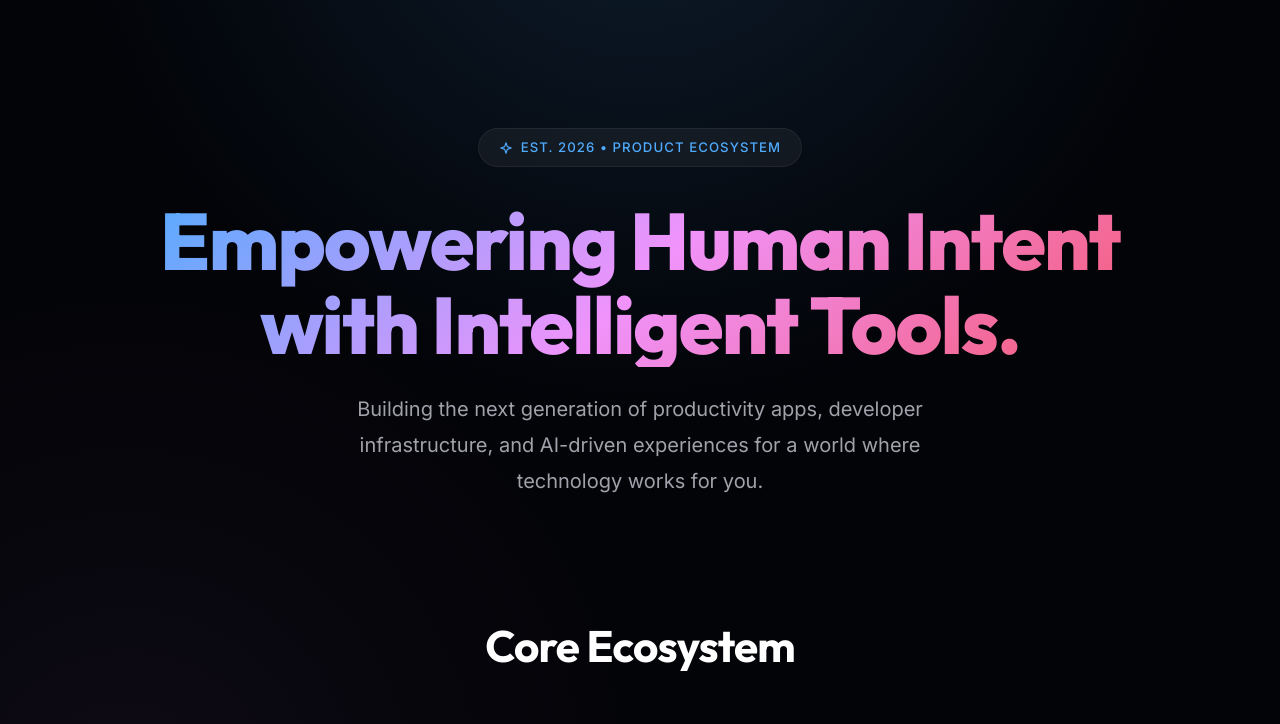
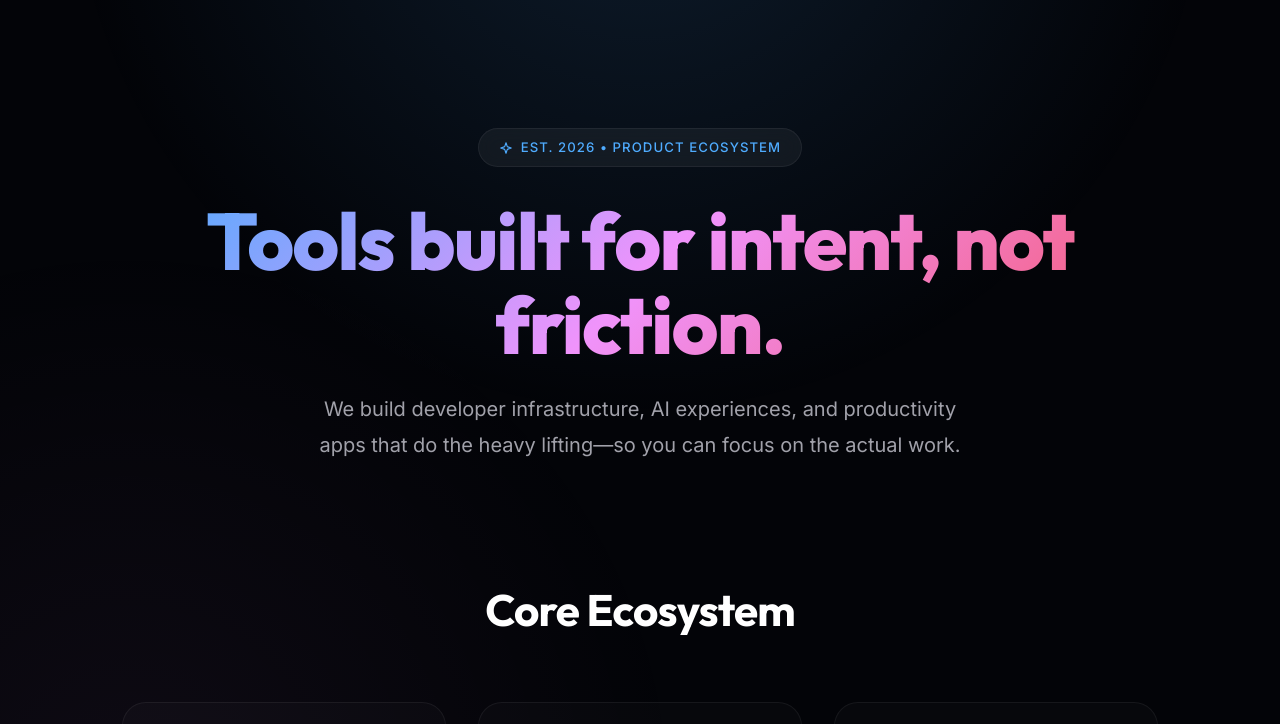
Before and after one commit to tomer-ben-david/mindmeld.github.io, a plain HTML site: page index.html in a window 1280 px wide. Shown: the top 724 px of the page. Drawn offline with Linux system fonts and the light colour scheme.

Commit message:
copy: update hero text to the No-BS / High Leverage vibe

```diff
--- a/index.html
+++ b/index.html
@@ -38,10 +38,10 @@
                 </svg>
                 EST. 2026 • PRODUCT ECOSYSTEM
             </div>
-            <h1>Empowering Human Intent <br>with Intelligent Tools.</h1>
+            <h1>Tools built for intent, not friction.</h1>
             <p class="description">
-                Building the next generation of productivity apps, developer infrastructure, and AI-driven experiences
-                for a world where technology works for you.
+                We build developer infrastructure, AI experiences, and productivity apps that do the heavy lifting—so
+                you can focus on the actual work.
             </p>
         </div>
     </section>
```
